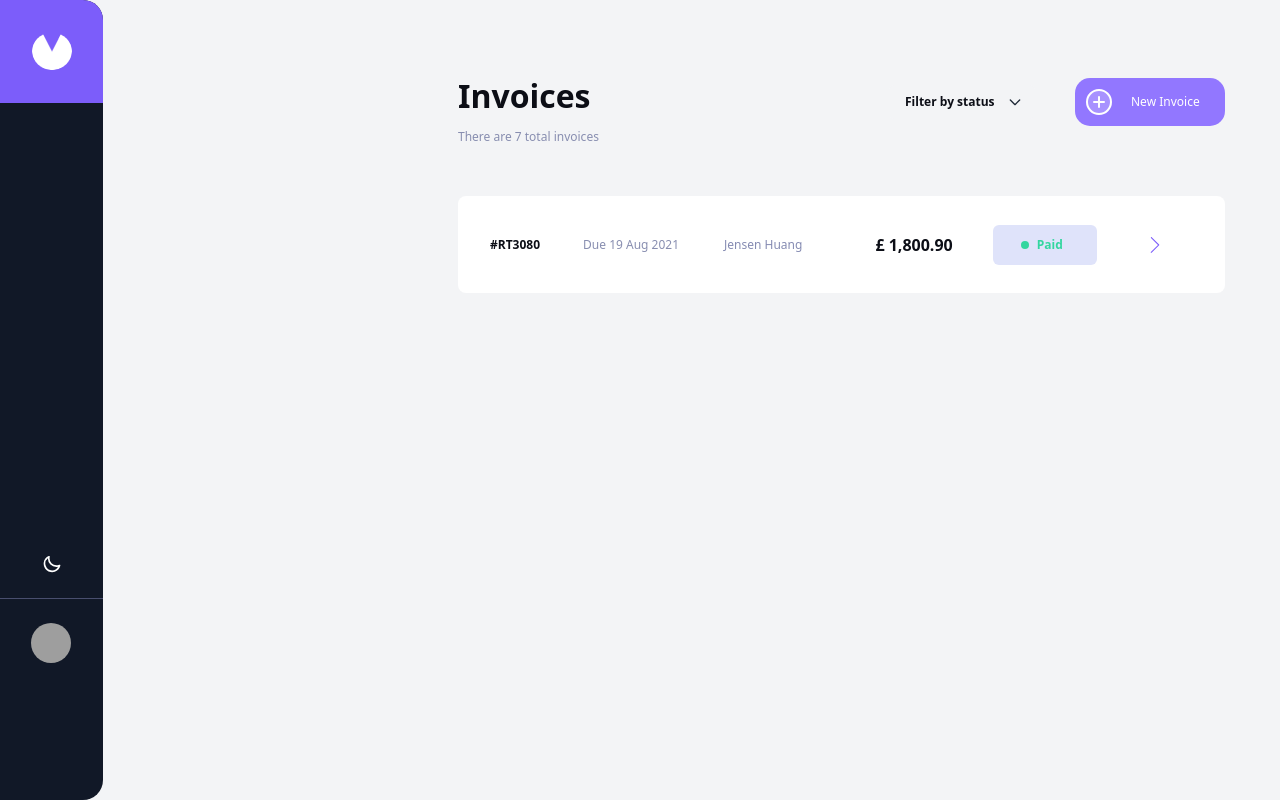
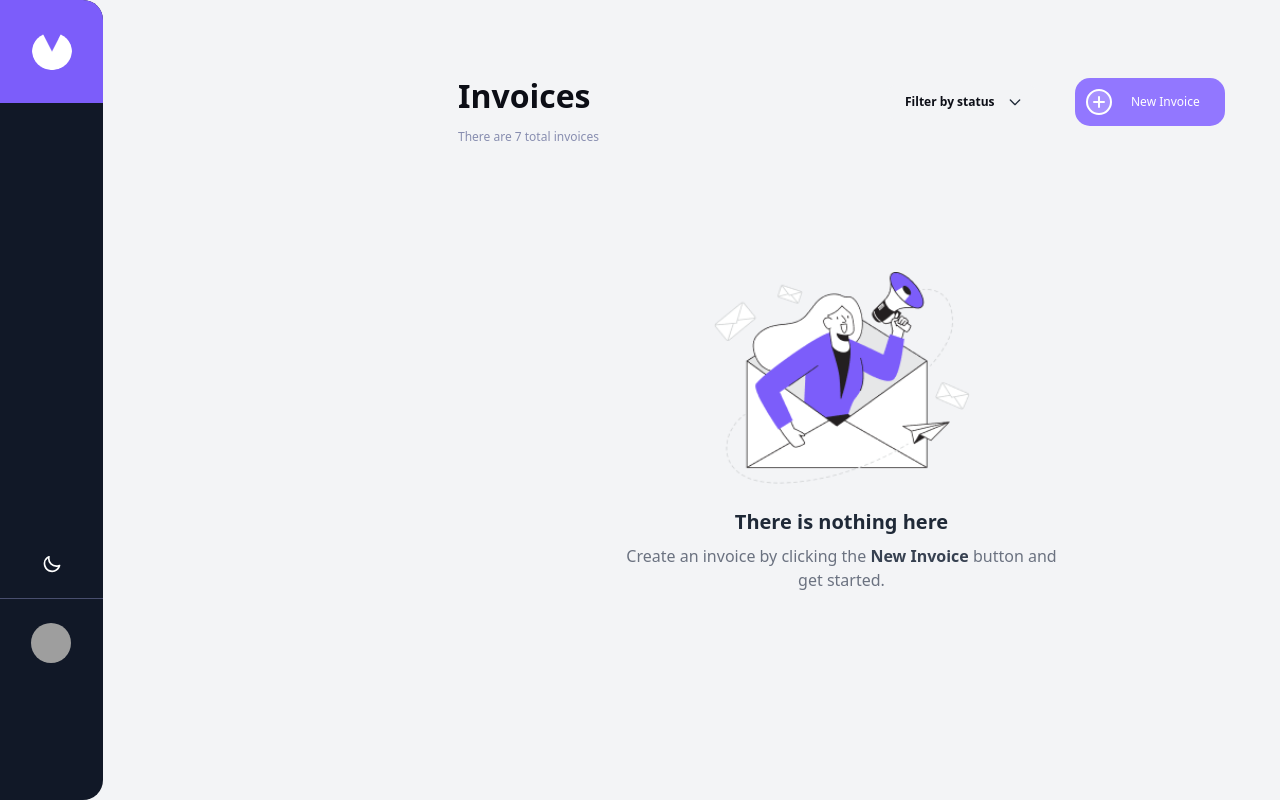
Before and after one commit to abdurahmonanvarov/last-exam, a React (Vite) app: page / in a window 1280 px wide. Built offline with nearby package versions, Linux system fonts and the light colour scheme; grey boxes are pictures that could not be loaded.

Commit message:
uiTugay dedi

```diff
--- a/src/App.jsx
+++ b/src/App.jsx
@@ -2,7 +2,11 @@ import { createBrowserRouter, RouterProvider } from "react-router-dom";
 import MainLoyout from "./components/MainLoyout";
 import Home from "./pages/Home";
 import SingleProduct from "./pages/SingleProduct";
+import PageNoInfo from "./pages/PageNoInfo";
+import { useState } from "react";
 
+function App() {
+  const [salom, setSalom] = useState(false);
   const router = createBrowserRouter([
     {
       path: "/",
@@ -10,7 +14,7 @@ const router = createBrowserRouter([
       children: [
         {
           index: true,
-        element: <Home />,
+          element: salom ? <Home /> : <PageNoInfo />, // Shart qo‘ydik
         },
         {
           path: "/singleproducts/:id",
@@ -20,7 +24,6 @@ const router = createBrowserRouter([
     },
   ]);
 
-function App() {
   return <RouterProvider router={router} />;
 }
 
--- a/src/pages/PageNoInfo.jsx
+++ b/src/pages/PageNoInfo.jsx
@@ -1,7 +1,33 @@
 import React from "react";
+import Navbar from "../components/Navbar";
+import NoteInfo from "/public/notinfo.png";
 
 function PageNoInfo() {
-  return <div>PageNoInfo</div>;
+  return (
+    <div>
+      <Navbar />
+      <div className="flex flex-col items-center justify-center mt-[141px] px-4">
+        {/* Rasm joylashgan joy */}
+        <div className="mb-6">
+          <img
+            src={NoteInfo} // Rasmingizning to‘g‘ri yo‘lini kiriting
+            alt="Empty state illustration"
+            className="w-64 h-auto"
+          />
+        </div>
+
+        {/* Matn qismi */}
+        <h2 className="text-xl font-bold text-gray-800">
+          There is nothing here
+        </h2>
+        <p className="text-gray-500 text-center max-w-md mt-2">
+          Create an invoice by clicking the{" "}
+          <span className="font-semibold text-gray-700">New Invoice</span>{" "}
+          button and get started.
+        </p>
+      </div>
+    </div>
+  );
 }
 
 export default PageNoInfo;
--- a/src/pages/SingleProduct.jsx
+++ b/src/pages/SingleProduct.jsx
@@ -32,7 +32,7 @@ function SingleProduct() {
         </div>
       </div>
 
-      <div className=" rounded-xl shadow-lg p-[48px] w-full max-w-[730px] overflow-y-auto h-[450px] bg-white ">
+      <div className=" rounded-xl shadow-lg p-[48px] w-full max-w-[730px] overflow-y-auto h-[400px] bg-white ">
         {/* Go Back */}
 
         {/* Invoice Details */}
```
Also changed, not shown: public/notinfo.png (added). Lines whose indentation alone changed are shown as unchanged.
